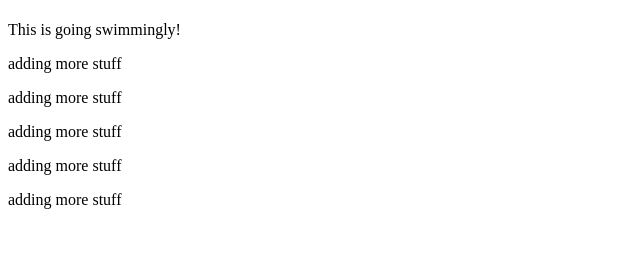
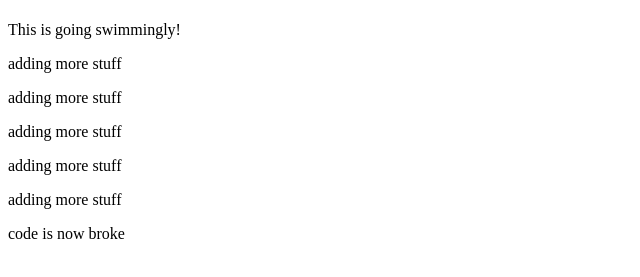
Before and after one commit to MitchellZH/inclass-work, a plain HTML site: page index.html in a window 1280 px wide. Shown: the part 59-336 px from the top of the page, without its empty margins (0-640 px from the left). Drawn offline with Linux system fonts and the light colour scheme.

Commit message:
revert failed

```diff
--- a/index.html
+++ b/index.html
@@ -15,5 +15,6 @@
   <p>adding more stuff</p>
   <p>adding more stuff</p>
   <p>adding more stuff</p>
+  <p> code is now broke </p>
 </body>
 </html>
```
